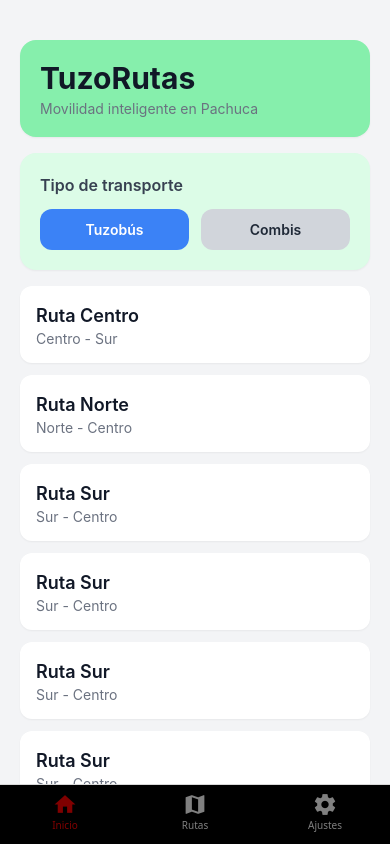
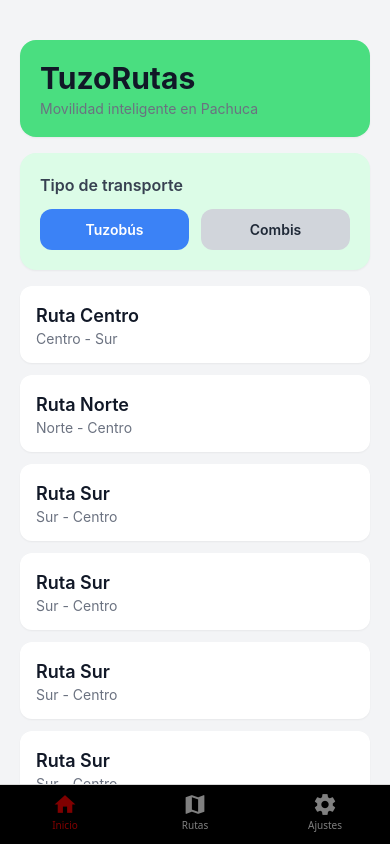
Before and after one commit to lcmarquez2005/TuzoRutas, a React Native app: screen /Inicio in a window 390 px wide. Built offline with nearby package versions, Linux system fonts and the light colour scheme.

Commit message:
fix: color headers

```diff
--- a/src/screens/InicioScreen.tsx
+++ b/src/screens/InicioScreen.tsx
@@ -21,7 +21,7 @@ const InicioScreen = () => {
 
                 {/* HEADER CARD */}
                 <View className='px-5 pt-10'>
-                    <View className='bg-green-300 rounded-2xl p-5 shadow-sm'>
+                    <View className='bg-green-400 rounded-2xl p-5 shadow-sm'>
                         <Text className="text-3xl font-bold text-gray-900">
                             TuzoRutas
                         </Text>
```
